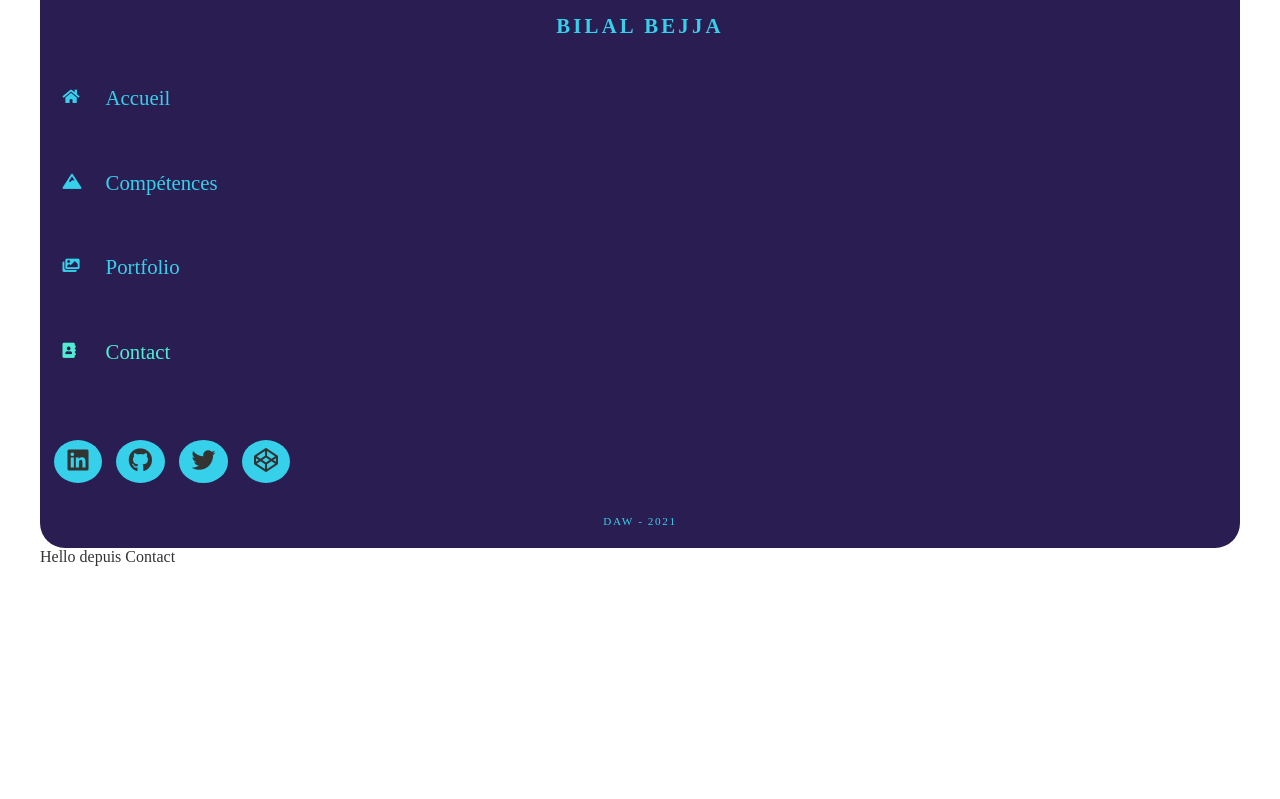
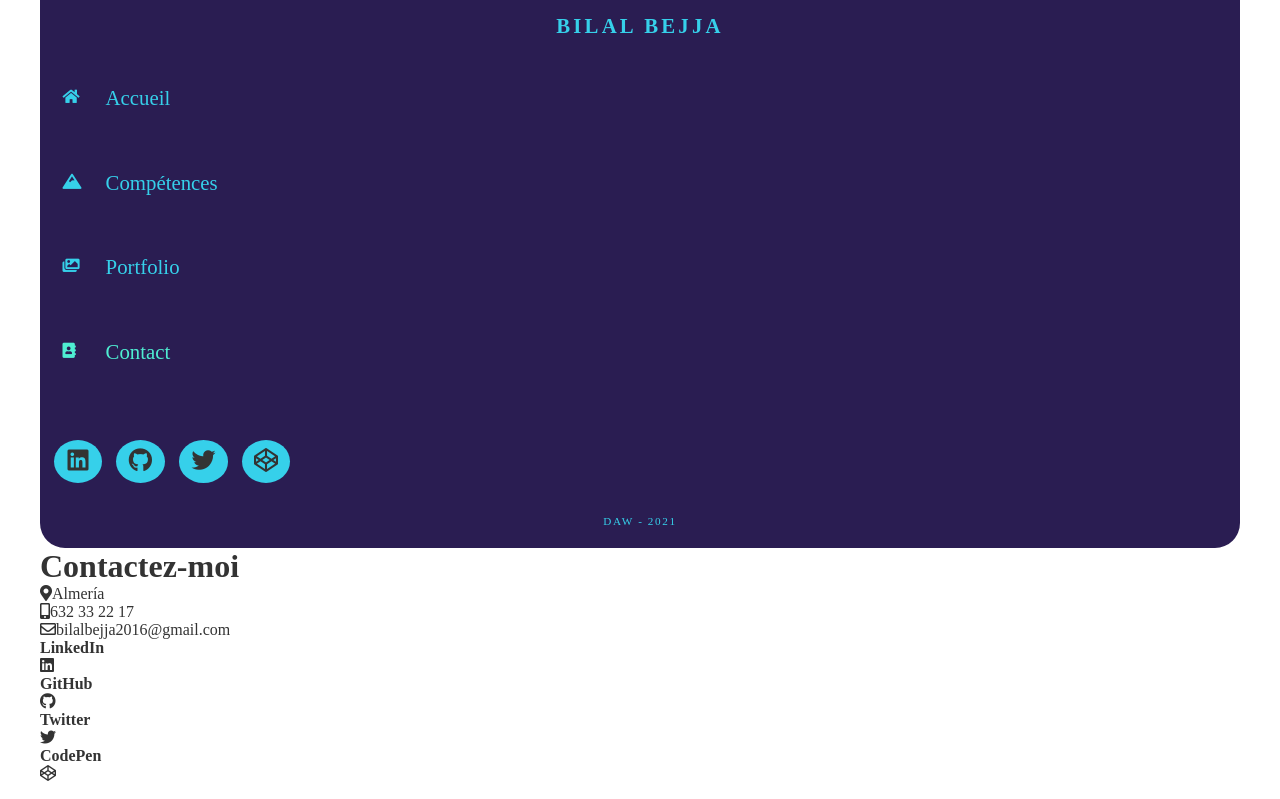
Before and after one commit to bilalbejja-collab/react-cv, a React (Create React App) app: page /contact in a window 1280 px wide. Shown: the part 228-1027 px from the top of the page. Before the commit the page ends 810 px from the top, so only its background shows below. Built offline with nearby package versions, Linux system fonts and the light colour scheme; a web font is replaced by a local one.

Commit message:
faisons la partie de contact

```diff
--- a/src/pages/Contact.js
+++ b/src/pages/Contact.js
@@ -1,11 +1,86 @@
 import React from "react";
 import Navigation from "../components/Navigation";
+import { CopyToClipboard } from "react-copy-to-clipboard";
 
 const Contact = () => {
   return (
     <div>
       <Navigation />
-      Hello depuis Contact{" "}
+      <div className="header">
+        <div className="contactBox">
+          <h1>Contactez-moi</h1>
+          <ul>
+            <li>
+              <i className="fas fa-map-marker-alt"></i>
+              <span>Almería</span>
+            </li>
+
+            <li>
+              <i className="fas fa-mobile-alt"></i>
+              <CopyToClipboard text="632332217">
+                <span
+                  className="clickInput"
+                  onClick={() => {
+                    alert("Téléphone copié!");
+                  }}
+                >
+                  632 33 22 17
+                </span>
+              </CopyToClipboard>
+            </li>
+            <li>
+              <i className="far fa-envelope"></i>
+              <CopyToClipboard text="bilalbejja2016@gmail.com">
+                <span
+                  className="clickInput"
+                  onClick={() => {
+                    alert("E-mail copié!");
+                  }}
+                >
+                  bilalbejja2016@gmail.com
+                </span>
+              </CopyToClipboard>
+            </li>
+          </ul>
+        </div>
+
+        <div className="socialNetwork">
+          <ul>
+            <a
+              href="http://www.google.com"
+              target="_blank"
+              rel="noopener noreferrer"
+            >
+              <h4>LinkedIn</h4>
+              <i className="fab fa-linkedin"></i>
+            </a>
+            <a
+              href="http://www.google.com"
+              target="_blank"
+              rel="noopener noreferrer"
+            >
+              <h4>GitHub</h4>
+              <i className="fab fa-github"></i>
+            </a>
+            <a
+              href="http://www.google.com"
+              target="_blank"
+              rel="noopener noreferrer"
+            >
+              <h4>Twitter</h4>
+              <i className="fab fa-twitter"></i>
+            </a>
+            <a
+              href="http://www.google.com"
+              target="_blank"
+              rel="noopener noreferrer"
+            >
+              <h4>CodePen</h4>
+              <i className="fab fa-codepen"></i>
+            </a>
+          </ul>
+        </div>
+      </div>
     </div>
   );
 };
```
